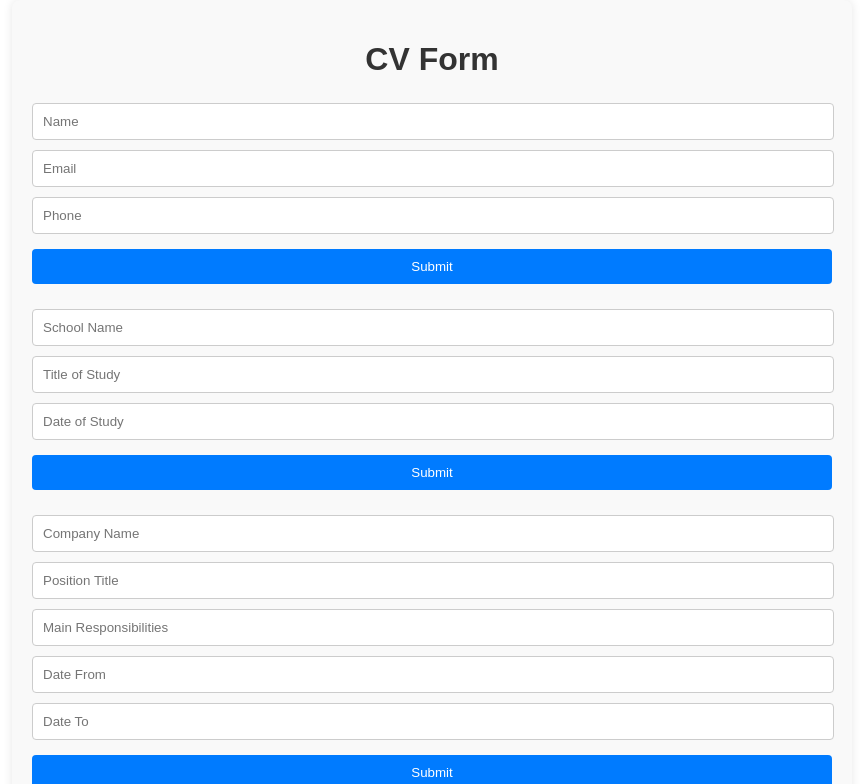
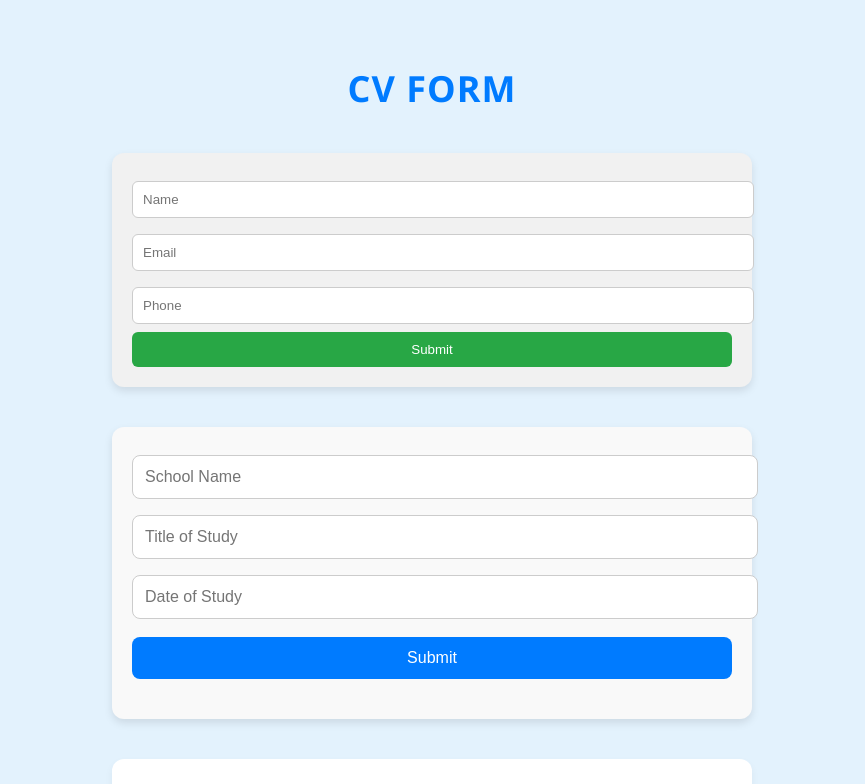
Before and after one commit to Bakar12/CV-Application, a React (Create React App) app: page / in a window 1280 px wide. Shown: the top 784 px of the page, without its empty margins (208-1073 px from the left). Built offline with nearby package versions, Linux system fonts and the light colour scheme.

Commit message:
Enhance CSS

```diff
--- a/src/styles/CVForm.css
+++ b/src/styles/CVForm.css
@@ -1,50 +1,19 @@
 /* CVForm.css */
 .cv-form {
-    font-family: Arial, sans-serif;
-    max-width: 800px;
-    margin: 0 auto;
-    padding: 20px;
-    background-color: #f9f9f9;
-    border-radius: 8px;
-    box-shadow: 0 0 10px rgba(0, 0, 0, 0.1);
+    text-align: center;
+    padding: 40px;
+    background-color: #e3f2fd;
 }
 
 .cv-form h1 {
-    text-align: center;
-    color: #333;
-    margin-bottom: 20px;
+    font-size: 36px;
+    color: #007bff;
+    margin-bottom: 40px;
+    font-family: 'Segoe UI', sans-serif;
+    text-transform: uppercase;
+    letter-spacing: 1px;
 }
 
-/* GeneralInfo.css */
-.general-info, .educational-experience, .practical-experience {
-    margin-bottom: 20px;
+.cv-form > div {
+    margin-bottom: 40px;
 }
-
-.general-info input, .educational-experience input, .practical-experience input {
-    width: calc(100% - 20px);
-    padding: 10px;
-    margin: 5px 0;
-    border: 1px solid #ccc;
-    border-radius: 4px;
-}
-
-.general-info button, .educational-experience button, .practical-experience button {
-    display: block;
-    width: 100%;
-    padding: 10px;
-    background-color: #007bff;
-    color: white;
-    border: none;
-    border-radius: 4px;
-    cursor: pointer;
-    margin-top: 10px;
-}
-
-.general-info button:hover, .educational-experience button:hover, .practical-experience button:hover {
-    background-color: #0056b3;
-}
-
-.general-info p, .educational-experience p, .practical-experience p {
-    margin: 5px 0;
-    color: #555;
-}
--- a/src/styles/EducationalExperience.css
+++ b/src/styles/EducationalExperience.css
@@ -1,8 +1,57 @@
 /* EducationalExperience.css */
+.educational-experience {
+    font-family: 'Segoe UI', Tahoma, Geneva, Verdana, sans-serif;
+    background-color: #f9f9f9;
+    padding: 20px;
+    margin: 20px auto;
+    width: 80%;
+    max-width: 600px;
+    border-radius: 12px;
+    box-shadow: 0 4px 8px rgba(0, 0, 0, 0.1);
+    transition: all 0.3s ease-in-out;
+}
+
 .educational-experience input {
-    width: calc(100% - 20px);
-    padding: 10px;
-    margin: 5px 0;
+    width: 100%;
+    padding: 12px;
+    margin: 8px 0;
     border: 1px solid #ccc;
-    border-radius: 4px;
+    border-radius: 8px;
+    font-size: 16px;
+    transition: border 0.3s ease;
 }
+
+.educational-experience input:focus {
+    border-color: #007bff;
+    outline: none;
+}
+
+.educational-experience button {
+    background-color: #007bff;
+    color: white;
+    border: none;
+    padding: 12px 20px;
+    border-radius: 8px;
+    cursor: pointer;
+    font-size: 16px;
+    transition: background-color 0.3s ease;
+    width: 100%;
+    margin-top: 10px;
+}
+
+.educational-experience button:hover {
+    background-color: #0056b3;
+}
+
+.educational-experience div p {
+    font-size: 18px;
+    color: #333;
+}
+
+.educational-experience p {
+    margin: 8px 0;
+}
+
+.educational-experience div {
+    margin-bottom: 20px;
+}
--- a/src/styles/GeneralInfo.css
+++ b/src/styles/GeneralInfo.css
@@ -1,8 +1,37 @@
 /* PracticalExperience.css */
-.practical-experience input {
-    width: calc(100% - 20px);
+.general-info {
+    background-color: #f1f1f1;
+    padding: 20px;
+    margin: 20px auto;
+    width: 80%;
+    max-width: 600px;
+    border-radius: 12px;
+    box-shadow: 0 4px 8px rgba(0, 0, 0, 0.1);
+}
+
+.general-info input {
+    width: 100%;
     padding: 10px;
-    margin: 5px 0;
+    margin: 8px 0;
     border: 1px solid #ccc;
-    border-radius: 4px;
+    border-radius: 6px;
 }
+
+.general-info button {
+    background-color: #28a745;
+    color: white;
+    border: none;
+    padding: 10px 15px;
+    border-radius: 6px;
+    cursor: pointer;
+    width: 100%;
+}
+
+.general-info button:hover {
+    background-color: #218838;
+}
+
+.general-info p {
+    font-size: 18px;
+    color: #444;
+}
--- a/src/styles/PracticalExperience.css
+++ b/src/styles/PracticalExperience.css
@@ -0,0 +1,37 @@
+.practical-experience {
+    background-color: #ffffff;
+    padding: 20px;
+    margin: 20px auto;
+    width: 80%;
+    max-width: 600px;
+    border-radius: 12px;
+    box-shadow: 0 4px 8px rgba(0, 0, 0, 0.05);
+}
+
+.practical-experience input {
+    width: 100%;
+    padding: 10px;
+    margin: 8px 0;
+    border: 1px solid #ddd;
+    border-radius: 6px;
+}
+
+.practical-experience button {
+    background-color: #17a2b8;
+    color: white;
+    border: none;
+    padding: 10px 15px;
+    border-radius: 6px;
+    cursor: pointer;
+    width: 100%;
+    margin-top: 10px;
+}
+
+.practical-experience button:hover {
+    background-color: #138496;
+}
+
+.practical-experience p {
+    font-size: 18px;
+    color: #333;
+}
```
